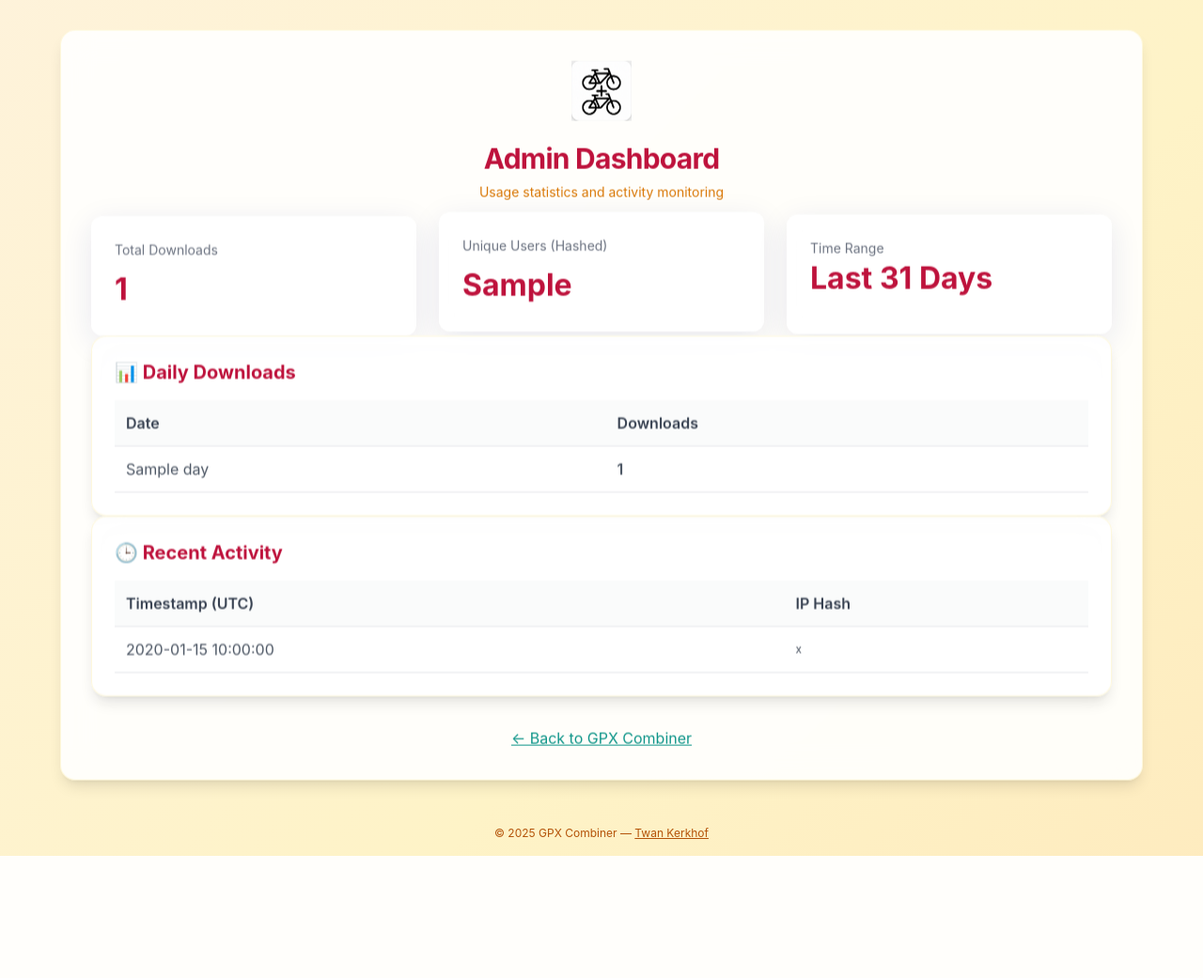
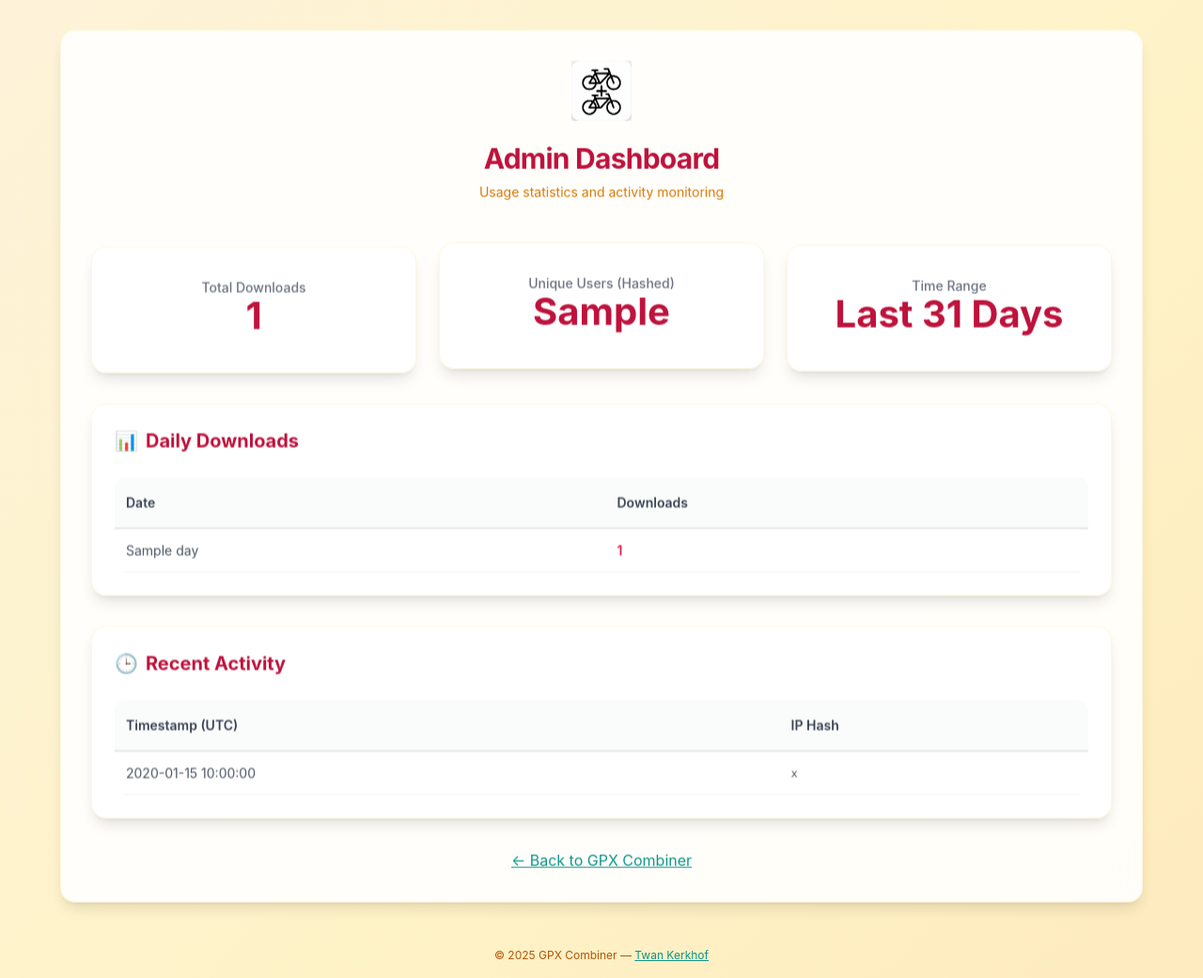
Before and after one commit to TJKNL/gpx_combiner, a FastAPI app: template app/templates/admin.html in a window 1280 px wide. Shown: the whole page at 94% size. Before the commit the page ends 911 px from the top, so only its background shows below. Run offline with FastAPI, Linux system fonts and the light colour scheme; the template is opened without the code that fills it: most values are stand-ins (such as "Sample title", 1, 10 or a date in 2020); parts of the project's set-up code (start-up, migrations or seed data) failed here and were passed over.

Commit message:
Revamp admin dashboard styling with glassmorphism effects and enhanced layout. Introduce animated gradient backgrounds, improve card designs, and refine typography for better readability. Update table and section headers for a more cohesive user experience.

```diff
--- a/app/templates/admin.html
+++ b/app/templates/admin.html
@@ -10,9 +10,11 @@
     <link rel="preload" href="/static/styles.css" as="style">
     <link rel="stylesheet" href="/static/styles.css">
     <style>
-        /* Inline fallback for critical glassmorphism styles */
+        /* Admin Dashboard - Glassmorphism Styling */
         * { box-sizing: border-box; }
         body { margin: 0; font-family: 'Inter', system-ui, sans-serif; }
+
+        /* Animated gradient background */
         .bg-gradient-to-br {
             background: linear-gradient(135deg, #fef2f2 0%, #fef3c7 35%, #fed7aa 70%, #fecaca 100%);
             background-size: 400% 400%;
@@ -23,6 +25,8 @@
             50% { background-position: 100% 50%; }
             100% { background-position: 0% 50%; }
         }
+
+        /* Glassmorphism cards */
         .card {
             background-color: rgba(255, 255, 255, 0.9);
             backdrop-filter: blur(16px);
@@ -37,6 +41,13 @@
             0%, 100% { transform: translateY(0px); }
             50% { transform: translateY(-5px); }
         }
+        .card:hover {
+            backdrop-filter: blur(20px);
+            -webkit-backdrop-filter: blur(20px);
+            box-shadow: 0 12px 40px 0 rgba(31, 38, 135, 0.15);
+        }
+
+        /* Layout classes */
         .min-h-screen { min-height: 100vh; }
         .flex { display: flex; }
         .flex-1 { flex: 1 1 0%; }
@@ -45,21 +56,31 @@
         .justify-center { justify-content: center; }
         .text-center { text-align: center; }
         .w-full { width: 100%; }
-        .max-w-md { max-width: 28rem; }
-        .max-w-2xl { max-width: 42rem; }
-        .max-w-4xl { max-width: 56rem; }
         .max-w-6xl { max-width: 72rem; }
         .rounded-2xl { border-radius: 1rem; }
+        .rounded-xl { border-radius: 0.75rem; }
         .p-8 { padding: 2rem; }
         .p-6 { padding: 1.5rem; }
+        .p-4 { padding: 1rem; }
         .px-4 { padding-left: 1rem; padding-right: 1rem; }
         .py-8 { padding-top: 2rem; padding-bottom: 2rem; }
         .mt-8 { margin-top: 2rem; }
-        .mt-12 { margin-top: 3rem; }
+        .mb-8 { margin-bottom: 2rem; }
+        .mb-6 { margin-bottom: 1.5rem; }
         .mb-4 { margin-bottom: 1rem; }
-        .shadow-lg { box-shadow: 0 10px 15px -3px rgba(0, 0, 0, 0.1), 0 4px 6px -4px rgba(0, 0, 0, 0.1); }
-        .border { border-width: 1px; border-style: solid; }
-        .border-amber-100 { border-color: rgba(254, 243, 199, 0.7); }
+        .w-16 { width: 4rem; }
+        .h-16 { height: 4rem; }
+        .mx-auto { margin-left: auto; margin-right: auto; }
+
+        /* Grid system */
+        .grid { display: grid; }
+        .grid-cols-1 { grid-template-columns: repeat(1, minmax(0, 1fr)); }
+        .gap-6 { gap: 1.5rem; }
+        @media (min-width: 768px) {
+            .md\:grid-cols-3 { grid-template-columns: repeat(3, minmax(0, 1fr)); }
+        }
+
+        /* Typography */
         .text-3xl { font-size: 1.875rem; line-height: 2.25rem; }
         .text-xl { font-size: 1.25rem; line-height: 1.75rem; }
         .text-lg { font-size: 1.125rem; line-height: 1.75rem; }
@@ -67,32 +88,93 @@
         .text-xs { font-size: 0.75rem; line-height: 1rem; }
         .font-bold { font-weight: 700; }
         .font-semibold { font-weight: 600; }
+        .tracking-tight { letter-spacing: -0.025em; }
+
+        /* Colors */
         .text-rose-700 { color: #be123c; }
+        .text-amber-600 { color: #d97706; }
         .text-amber-700 { color: #b45309; }
         .text-teal-600 { color: #0d9488; }
         .text-gray-600 { color: #4b5563; }
         .text-gray-500 { color: #6b7280; }
-        .grid { display: grid; }
-        .grid-cols-1 { grid-template-columns: repeat(1, minmax(0, 1fr)); }
-        .grid-cols-3 { grid-template-columns: repeat(3, minmax(0, 1fr)); }
-        .gap-4 { gap: 1rem; }
-        .gap-6 { gap: 1.5rem; }
-        .gap-8 { gap: 2rem; }
-        .space-y-4 > * + * { margin-top: 1rem; }
-        .space-y-2 > * + * { margin-top: 0.5rem; }
+        .border-amber-100 { border-color: rgba(254, 243, 199, 0.7); }
+        .shadow-lg { box-shadow: 0 10px 15px -3px rgba(0, 0, 0, 0.1), 0 4px 6px -4px rgba(0, 0, 0, 0.1); }
+        .border { border-width: 1px; border-style: solid; }
+
+        /* Interactive elements */
         .underline { text-decoration: underline; }
         .hover\:text-rose-600:hover { color: #dc2626; }
-        .transition { transition-property: color, background-color, border-color, text-decoration-color, fill, stroke; transition-timing-function: cubic-bezier(0.4, 0, 0.2, 1); transition-duration: 150ms; }
-        table { width: 100%; border-collapse: collapse; }
-        th, td { padding: 0.75rem; text-align: left; border-bottom: 1px solid #e5e7eb; }
-        th { font-weight: 600; color: #374151; background-color: rgba(249, 250, 251, 0.8); }
-        td { color: #4b5563; }
-        .stat-card { padding: 1.5rem; border-radius: 0.75rem; }
-        .stat-number { font-size: 2rem; font-weight: 700; color: #be123c; }
-        .stat-label { font-size: 0.875rem; color: #6b7280; margin-bottom: 0.5rem; }
-        @media (min-width: 768px) {
-            .md\:grid-cols-3 { grid-template-columns: repeat(3, minmax(0, 1fr)); }
-            .md\:grid-cols-2 { grid-template-columns: repeat(2, minmax(0, 1fr)); }
+        .transition { transition: all 0.2s ease-in-out; }
+
+        /* Statistics cards */
+        .stat-card {
+            text-align: center;
+            padding: 2rem 1.5rem;
+            border-radius: 1rem;
+        }
+        .stat-number {
+            font-size: 2.5rem;
+            font-weight: 700;
+            color: #be123c;
+            line-height: 1;
+            margin-bottom: 0.5rem;
+        }
+        .stat-label {
+            font-size: 0.875rem;
+            color: #6b7280;
+            font-weight: 500;
+        }
+
+        /* Tables */
+        .table-container {
+            overflow-x: auto;
+            border-radius: 0.75rem;
+        }
+        table {
+            width: 100%;
+            border-collapse: collapse;
+            background: rgba(255, 255, 255, 0.5);
+        }
+        th {
+            padding: 1rem 0.75rem;
+            text-align: left;
+            font-weight: 600;
+            color: #374151;
+            background: rgba(249, 250, 251, 0.8);
+            border-bottom: 2px solid #e5e7eb;
+            font-size: 0.875rem;
+        }
+        td {
+            padding: 0.75rem;
+            color: #4b5563;
+            border-bottom: 1px solid #f3f4f6;
+            font-size: 0.875rem;
+        }
+        tr:hover {
+            background: rgba(249, 250, 251, 0.5);
+        }
+        .font-mono {
+            font-family: 'Monaco', 'Menlo', 'Ubuntu Mono', monospace;
+        }
+
+        /* Section headers */
+        .section-header {
+            display: flex;
+            align-items: center;
+            gap: 0.5rem;
+            margin-bottom: 1.5rem;
+        }
+        .section-icon {
+            font-size: 1.25rem;
+        }
+
+        /* Footer */
+        .footer-link {
+            color: #0d9488;
+            text-decoration: underline;
+        }
+        .footer-link:hover {
+            color: #dc2626;
         }
     </style>
 </head>
@@ -108,15 +190,15 @@
             <!-- Stats Overview -->
             <section class="w-full mb-8">
                 <div class="grid grid-cols-1 md:grid-cols-3 gap-6">
-                    <div class="card stat-card">
+                    <div class="card stat-card shadow-lg border border-amber-100">
                         <div class="stat-label">Total Downloads</div>
                         <div class="stat-number">{{ total_downloads }}</div>
                     </div>
-                    <div class="card stat-card">
+                    <div class="card stat-card shadow-lg border border-amber-100">
                         <div class="stat-label">Unique Users (Hashed)</div>
                         <div class="stat-number">{{ unique_users }}</div>
                     </div>
-                    <div class="card stat-card">
+                    <div class="card stat-card shadow-lg border border-amber-100">
                         <div class="stat-label">Time Range</div>
                         <div class="stat-number text-lg">Last 31 Days</div>
                     </div>
@@ -125,9 +207,12 @@
 
             <!-- Daily Downloads Chart -->
             <section class="w-full mb-8">
-                <div class="card bg-white/90 rounded-2xl p-6 shadow-lg border border-amber-100">
-                    <h2 class="text-xl font-bold text-rose-700 mb-4">📊 Daily Downloads</h2>
-                    <div class="overflow-x-auto">
+                <div class="card rounded-2xl p-6 shadow-lg border border-amber-100">
+                    <div class="section-header">
+                        <span class="section-icon">📊</span>
+                        <h2 class="text-xl font-bold text-rose-700">Daily Downloads</h2>
+                    </div>
+                    <div class="table-container">
                         <table>
                             <thead>
                                 <tr>
@@ -139,7 +224,7 @@
                                 {% for row in daily %}
                                 <tr>
                                     <td>{{ row.day }}</td>
-                                    <td class="font-semibold">{{ row.count }}</td>
+                                    <td class="font-semibold text-rose-600">{{ row.count }}</td>
                                 </tr>
                                 {% endfor %}
                             </tbody>
@@ -150,9 +235,12 @@
 
             <!-- Recent Activity -->
             <section class="w-full">
-                <div class="card bg-white/90 rounded-2xl p-6 shadow-lg border border-amber-100">
-                    <h2 class="text-xl font-bold text-rose-700 mb-4">🕒 Recent Activity</h2>
-                    <div class="overflow-x-auto">
+                <div class="card rounded-2xl p-6 shadow-lg border border-amber-100">
+                    <div class="section-header">
+                        <span class="section-icon">🕒</span>
+                        <h2 class="text-xl font-bold text-rose-700">Recent Activity</h2>
+                    </div>
+                    <div class="table-container">
                         <table>
                             <thead>
                                 <tr>
@@ -164,7 +252,7 @@
                                 {% for r in recent %}
                                 <tr>
                                     <td>{{ r.timestamp.strftime('%Y-%m-%d %H:%M:%S') }}</td>
-                                    <td class="font-mono text-xs">{{ r.ip_hash }}</td>
+                                    <td class="font-mono text-xs text-gray-600">{{ r.ip_hash }}</td>
                                 </tr>
                                 {% endfor %}
                             </tbody>
@@ -175,7 +263,7 @@
 
             <!-- Navigation -->
             <footer class="mt-8 text-center">
-                <a href="{{ app_domain }}/" class="text-teal-600 underline hover:text-rose-600 transition">
+                <a href="{{ app_domain }}/" class="footer-link transition">
                     ← Back to GPX Combiner
                 </a>
             </footer>
@@ -184,7 +272,7 @@
 
     <footer class="text-center text-amber-700 text-xs p-4">
         &copy; 2025 GPX Combiner &mdash;
-        <a href="https://www.twankerkhof.nl" class="underline hover:text-rose-600" target="_blank" rel="noopener noreferrer" title="Twan's personal website">Twan Kerkhof</a>
+        <a href="https://www.twankerkhof.nl" class="footer-link" target="_blank" rel="noopener noreferrer" title="Twan's personal website">Twan Kerkhof</a>
     </footer>
 </body>
 </html>
```
